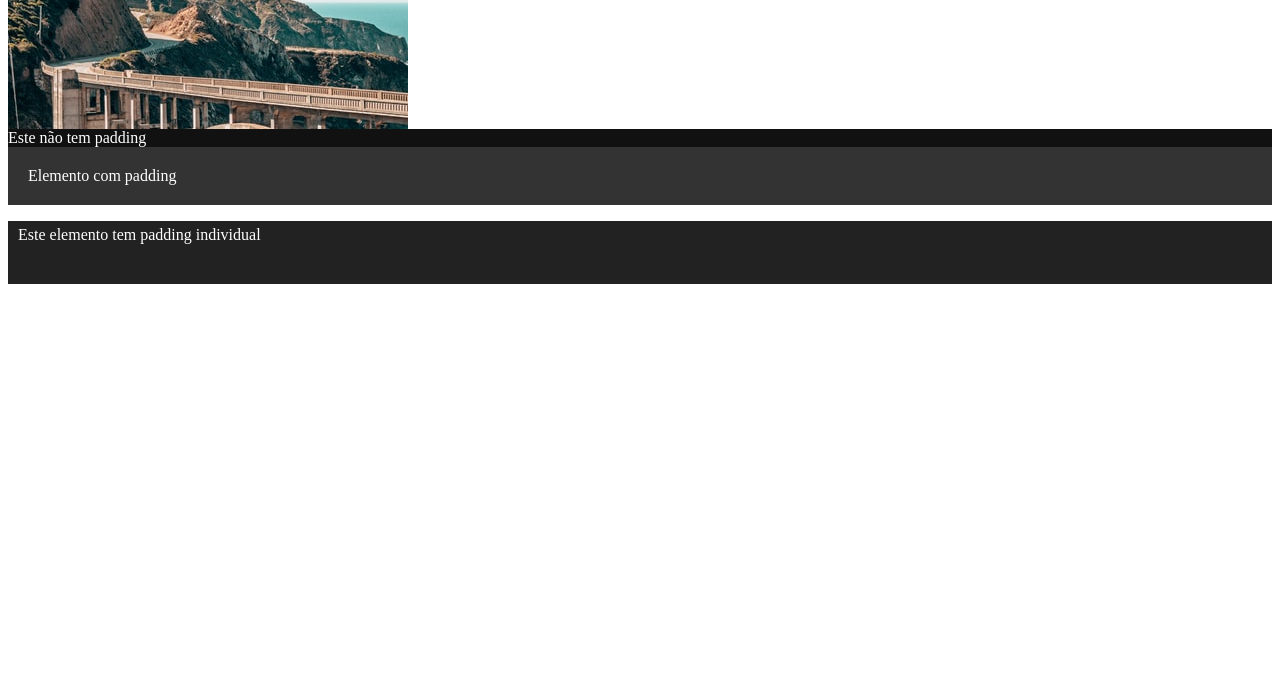
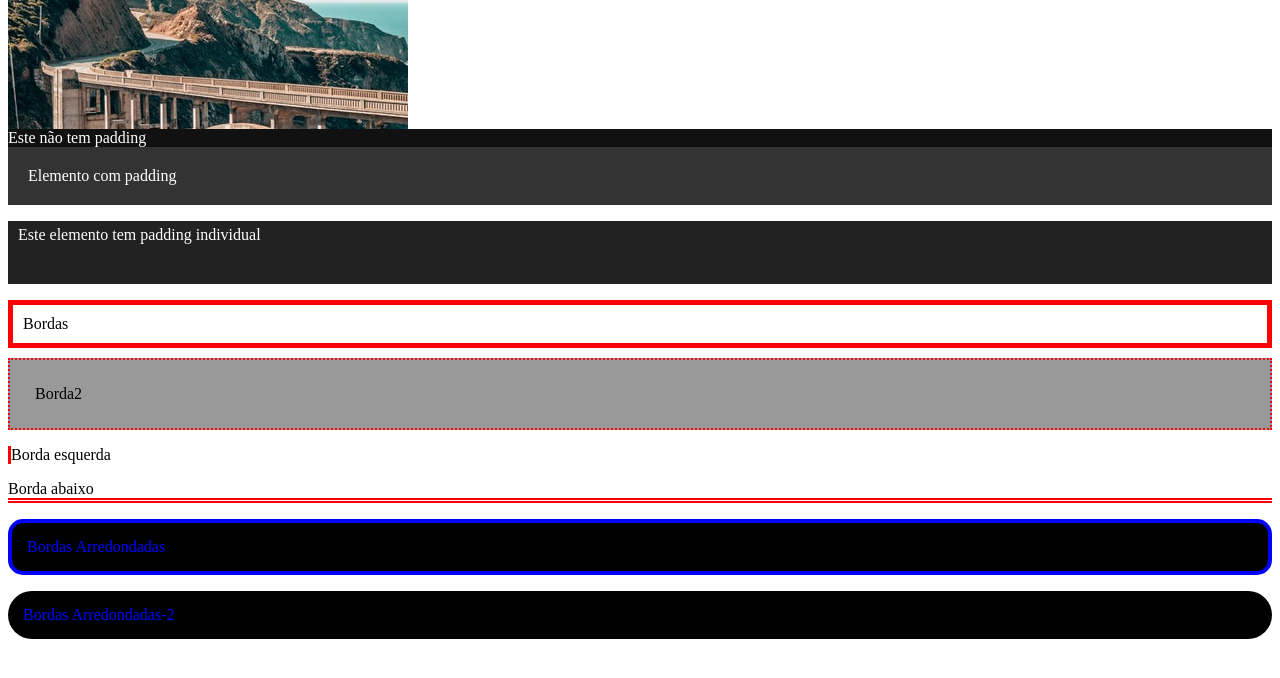
Before and after one commit to arth2101pv/13-03-html, a plain HTML site: page index.html in a window 1280 px wide. Shown: the part 2164-2842 px from the top of the page. Drawn offline with Linux system fonts and the light colour scheme.

Commit message:
21 Bordas

```diff
--- a/css/style.css
+++ b/css/style.css
@@ -141,3 +141,38 @@
     g*/
     padding: 5px 20px 40px 10px;
 }
+
+.border {
+    border: 5px solid red;
+    padding: 10px;
+    margin-bottom: 10px;
+}
+
+.border-2 {
+    border: 2px dotted red;
+    padding: 25px;
+    background-color: #999;
+}
+
+.border-esquerda {
+    border-left: 3px solid red;
+}
+
+.border-abaixo {
+    border-bottom: 5px double red;
+}
+
+.arredondadas {
+    border: 4px solid blue;
+    background-color: #000;
+    color: blue;
+    padding: 15px;
+    border-radius: 15px;
+}
+
+.arredondadas-2 {
+    background-color: #000;
+    color: blue;
+    padding: 15px;
+    border-radius: 25px;
+}
--- a/index.html
+++ b/index.html
@@ -117,5 +117,16 @@
     <!-- p.padding-individual -->
     <p class="padding-individual">Este elemento tem padding individual</p>
 
+    <!-- 21 Bordas -->
+
+    <div class="border">Bordas</div>
+    <div class="border-2">Borda2</div>
+
+    <p class="border-esquerda">Borda esquerda</p>
+    <p class="border-abaixo">Borda abaixo</p>
+
+    <p class="arredondadas">Bordas Arredondadas</p>
+    <p class="arredondadas-2">Bordas Arredondadas-2</p>
+
 </body>
 </html>
```
